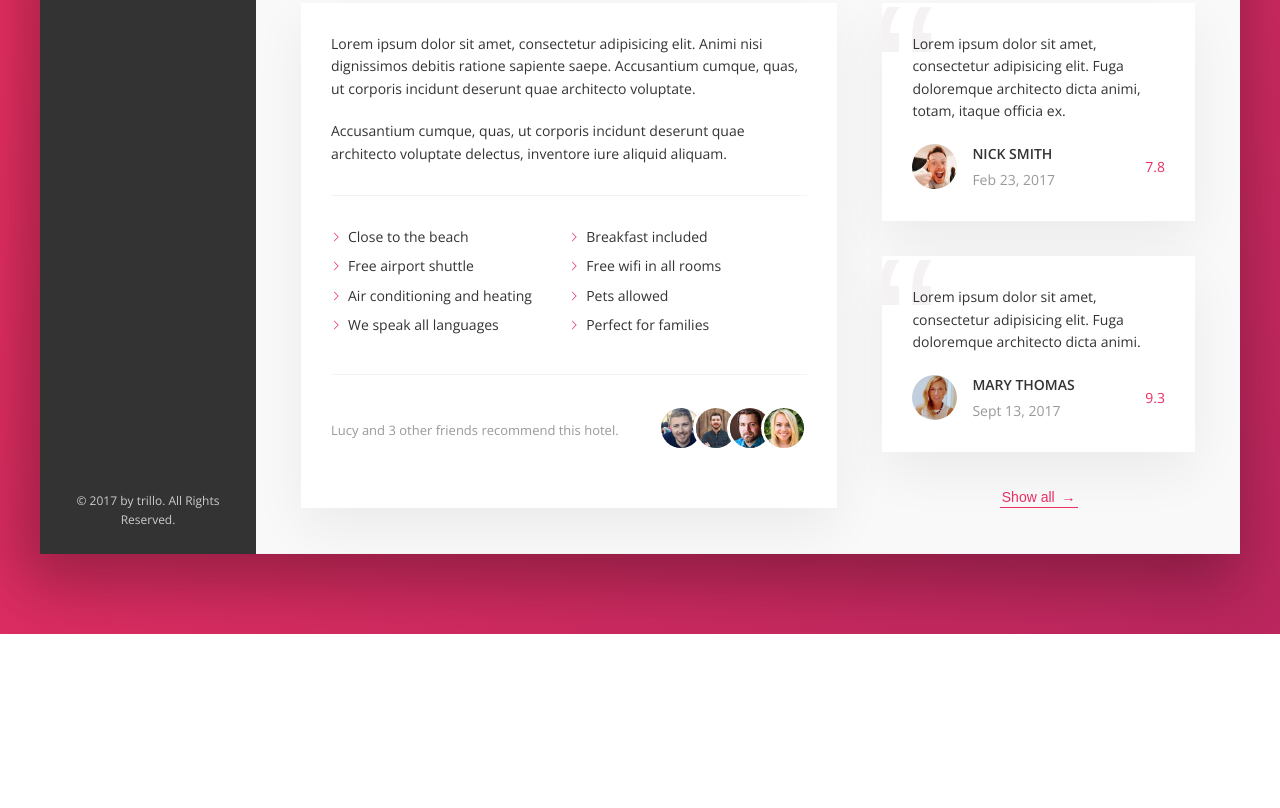
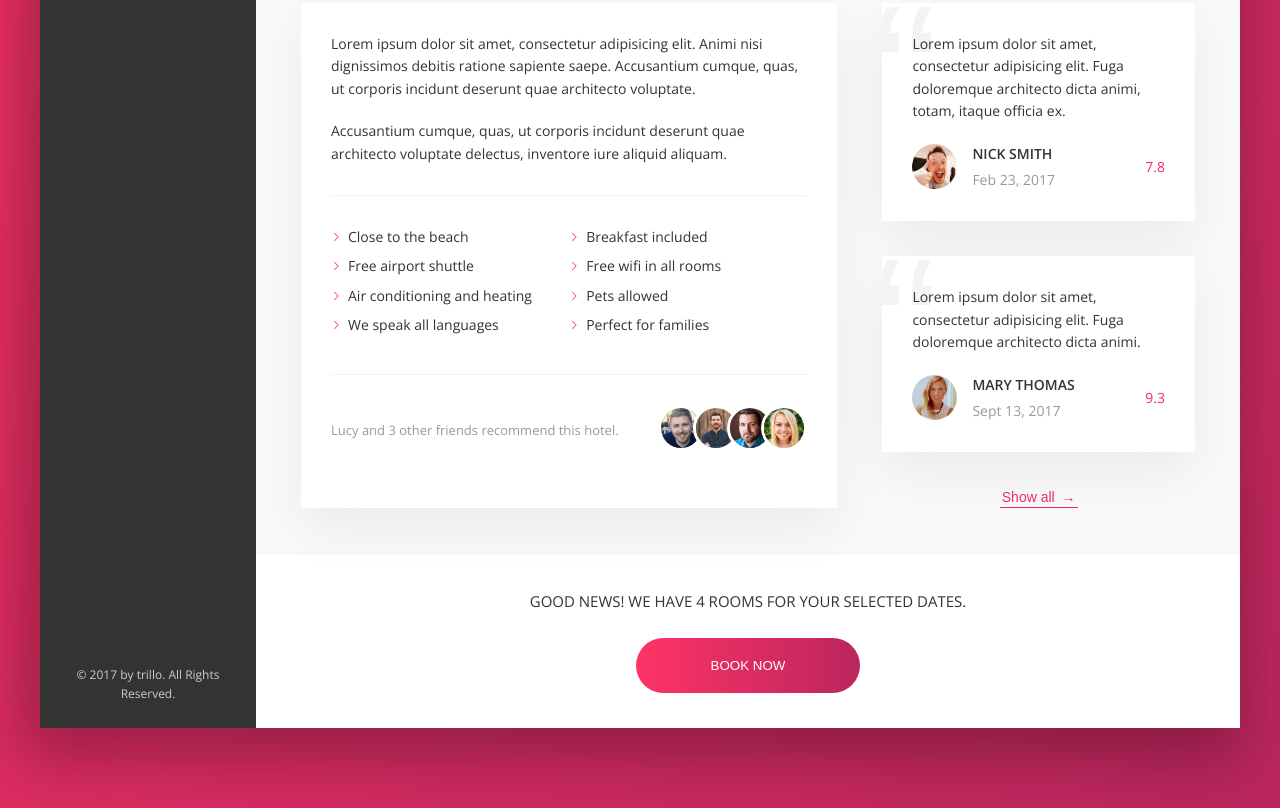
Before and after one commit to BorofskyDev/trillo, a website built with Vite: page index.html in a window 1280 px wide. Shown: the part 644-1452 px from the top of the page. Before the commit the page ends 1278 px from the top, so only its background shows below. Built offline with nearby package versions, Linux system fonts and the light colour scheme.

Commit message:
completed desktop design

```diff
--- a/index.html
+++ b/index.html
@@ -198,6 +198,16 @@
             </figure>
             <button class="btn-inline">Show all <span>&rarr;</span></button>
           </div>
+
+        </div>
+        <div class="cta">
+          <h2 class="cta__book-now">
+            Good news! We have 4 rooms for your selected dates.
+          </h2>
+          <button class="btn">
+            <span class="btn__visible">Book now</span>
+            <span class="btn__hidden">Only 4 rooms left</span>
+          </button>
         </div>
       </main>
     </div>
--- a/sass/_components.scss
+++ b/sass/_components.scss
@@ -250,7 +250,7 @@
 
   & span {
     margin-left: 3px;
-    transition: margin-left .2s;
+    transition: margin-left 0.2s;
   }
 
   &:hover {
@@ -260,7 +260,6 @@
       margin-left: 8px;
     }
   }
-
 
   &:focus {
     outline: none;
@@ -402,5 +401,73 @@
     font-family: sans-serif;
     z-index: 1;
   }
+}
 
+.cta {
+  padding: 3.5rem 0;
+  text-align: center;
+
+  &__book-now {
+    font-style: 2rem;
+    font-weight: 300;
+    text-transform: uppercase;
+    margin-bottom: 2.5rem;
+  }
 }
+
+.btn {
+  font-style: 1.5rem;
+  font-weight: 300;
+  text-transform: uppercase;
+  border-radius: 100px;
+  border: none;
+  background-image: linear-gradient(
+    to right,
+    var(--color-primary-light),
+    var(--color-primary-dark)
+  );
+  color: #fff;
+  position: relative;
+  overflow: hidden;
+  cursor: pointer;
+
+  & > * {
+    height: 100%;
+    width: 100%;
+    transition: all 0.2s;
+  }
+
+  &__visible {
+    display: inline-block;
+    padding: 2rem 7.5rem;
+  }
+
+  &__hidden {
+    display: inline-block;
+    position: absolute;
+    padding: 2rem 0;
+    left: 0;
+    top: -100%;
+  }
+
+&:hover {
+    background-image: linear-gradient(
+    to left,
+    var(--color-primary-light),
+    var(--color-primary-dark)
+  );
+}
+
+  &:hover &__visible {
+    transform: translateY(100%);
+  }
+
+  &:hover &__hidden {
+    top: 0;
+  }
+
+  &:focus {
+    outline: none;
+    animation: pulsate 1s infinite;
+  }
+}
```
